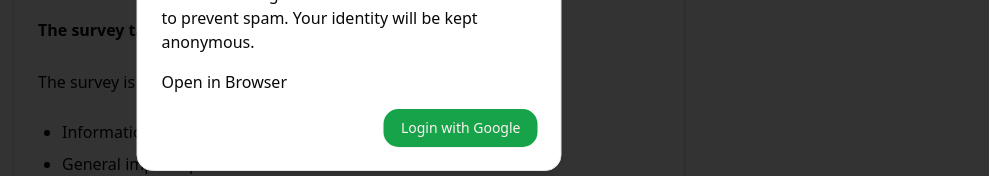
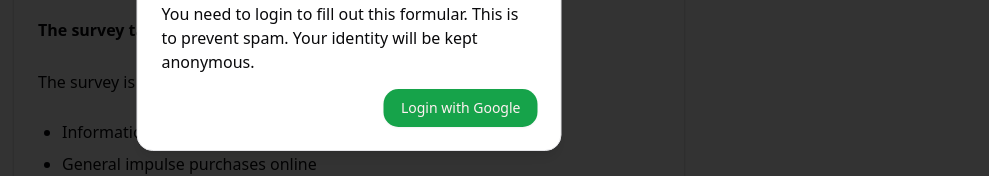
Before and after one commit to Grymse/survey, a React (Vite) app: page / in a window 1280 px wide. Shown: the part 353-529 px from the top of the page, without its empty margins (291-1280 px from the left). Built offline with nearby package versions, Linux system fonts and the light colour scheme; no server answers.

Commit message:
Remove open in browser feature

```diff
--- a/src/components/login/LoginModal.tsx
+++ b/src/components/login/LoginModal.tsx
@@ -14,7 +14,6 @@
         <p>
             You need to login to fill out this formular. This is to prevent spam. Your identity will be kept anonymous.
         </p>
-        <a href="safari://impulse-survey.vercel.app/" target="_blank" rel="noopener noreferrer">Open in Browser</a>
       <DialogFooter>
         <Button onClick={db.signinWithGoogle}>Login with Google</Button>
     </DialogFooter>
```
